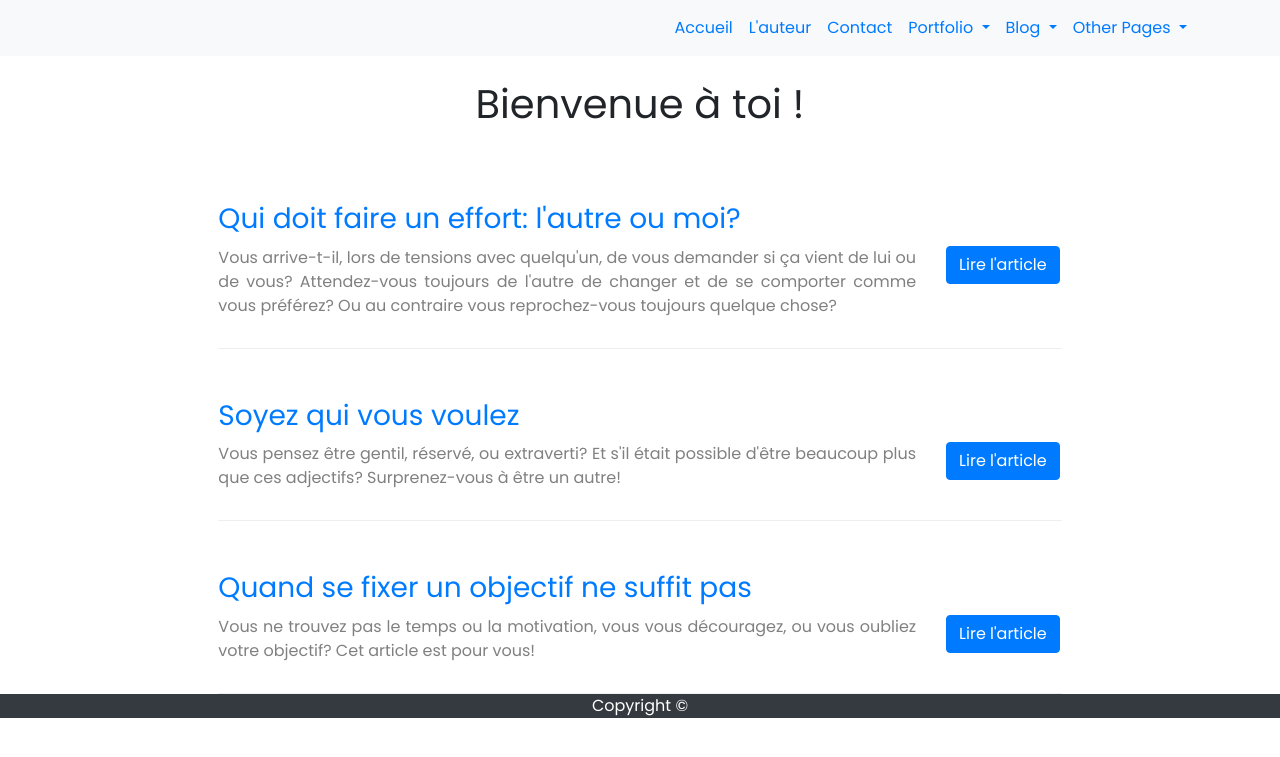
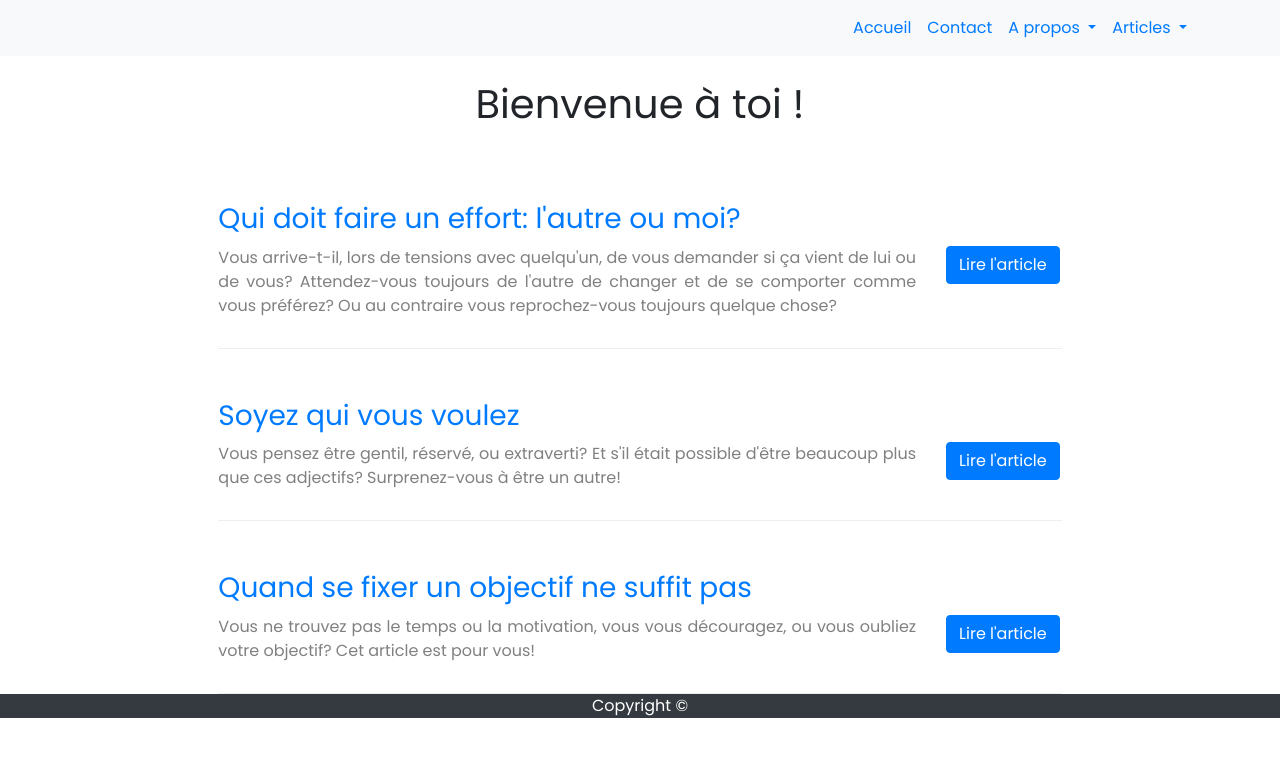
Before and after one commit to OrgaEvolutions/Nathoup.github.io, a Jekyll site: the page built from index.html, in a window 1280 px wide. Shown: the top 757 px of the page. Built offline with Jekyll 4.4.1, drawn with Linux system fonts in a browser that asks for light colours; nearby versions of some CDN libraries; some web fonts are replaced.

Commit message:
Update header.html

```diff
--- a/_includes/header.html
+++ b/_includes/header.html
@@ -10,46 +10,31 @@
             <li class="nav-item">
               <a class="nav-link" href="/index.html">Accueil</a>
             </li>
+
             <li class="nav-item">
-              <a class="nav-link" href="/auteur.html">L'auteur</a>
+              <a class="nav-link" href="/ensemble.html">Contact</a>
             </li>
-            <li class="nav-item">
-              <a class="nav-link" href="contact.html">Contact</a>
-            </li>
+
             <li class="nav-item dropdown">
               <a class="nav-link dropdown-toggle" href="#" id="navbarDropdownPortfolio" data-toggle="dropdown" aria-haspopup="true" aria-expanded="false">
-                Portfolio
+                A propos
               </a>
               <div class="dropdown-menu dropdown-menu-right" aria-labelledby="navbarDropdownPortfolio">
-                <a class="dropdown-item" href="portfolio-1-col.html">1 Column Portfolio</a>
-                <a class="dropdown-item" href="portfolio-2-col.html">2 Column Portfolio</a>
-                <a class="dropdown-item" href="portfolio-3-col.html">3 Column Portfolio</a>
-                <a class="dropdown-item" href="portfolio-4-col.html">4 Column Portfolio</a>
-                <a class="dropdown-item" href="portfolio-item.html">Single Portfolio Item</a>
+                <a class="dropdown-item" href="/auteur.html">L'auteur</a>
+                <a class="dropdown-item" href="/about.html">Le site</a>
               </div>
             </li>
+
             <li class="nav-item dropdown">
               <a class="nav-link dropdown-toggle" href="#" id="navbarDropdownBlog" data-toggle="dropdown" aria-haspopup="true" aria-expanded="false">
-                Blog
+                Articles
               </a>
               <div class="dropdown-menu dropdown-menu-right" aria-labelledby="navbarDropdownBlog">
-                <a class="dropdown-item" href="blog-home-1.html">Blog Home 1</a>
-                <a class="dropdown-item" href="blog-home-2.html">Blog Home 2</a>
-                <a class="dropdown-item" href="blog-post.html">Blog Post</a>
+                <a class="dropdown-item" href="blog-home-1.html">Categ 1</a>
+                <a class="dropdown-item" href="blog-home-2.html">Categ 2</a>
               </div>
             </li>
-            <li class="nav-item dropdown">
-              <a class="nav-link dropdown-toggle" href="#" id="navbarDropdownBlog" data-toggle="dropdown" aria-haspopup="true" aria-expanded="false">
-                Other Pages
-              </a>
-              <div class="dropdown-menu dropdown-menu-right" aria-labelledby="navbarDropdownBlog">
-                <a class="dropdown-item" href="full-width.html">Full Width Page</a>
-                <a class="dropdown-item" href="sidebar.html">Sidebar Page</a>
-                <a class="dropdown-item" href="faq.html">FAQ</a>
-                <a class="dropdown-item" href="404.html">404</a>
-                <a class="dropdown-item" href="pricing.html">Pricing Table</a>
-              </div>
-            </li>
+
           </ul>
         </div>
       </div>
```
